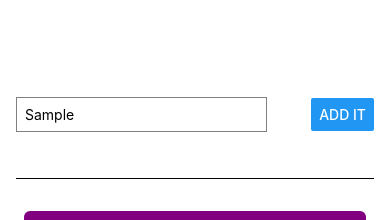
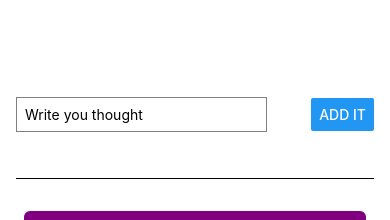
Before and after one commit to Mosiva/my-firstnativeapp, a React Native app: screen / in a window 390 px wide. Both pictures are taken after typing "Sample" into the empty fields and a click on the button "ADD IT". Shown: the top 220 px of the page. Built offline with nearby package versions, Linux system fonts and the light colour scheme.

Commit message:
divide on components

```diff
--- a/App.js
+++ b/App.js
@@ -1,23 +1,11 @@
 import { useState } from "react";
-import {
-  Button,
-  StyleSheet,
-  Text,
-  TextInput,
-  View,
-  ScrollView,
-  FlatList,
-} from "react-native";
+import { StyleSheet, View, FlatList } from "react-native";
+import GoalItem from "./components/GoalItem";
+import GoalInput from "./components/GoalInput";
 
 export default function App() {
-  const [enteredGoalText, setEneteredGoalText] = useState("");
   const [courseGoals, setCourseGoals] = useState([]);
-
-  const goalInputHandler = (enteredText) => {
-    setEneteredGoalText(enteredText);
-  };
-
-  const addGoalHandler = () => {
+  const addGoalHandler = (enteredGoalText) => {
     setCourseGoals((currentCourseGoals) => [
       ...currentCourseGoals,
       { text: enteredGoalText, id: Math.random().toString() },
@@ -25,23 +13,12 @@ export default function App() {
   };
   return (
     <View style={styles.appContainer}>
-      <View style={styles.inputContainer}>
-        <TextInput
-          style={styles.textInput}
-          placeholder="Write you thought"
-          onChangeText={goalInputHandler}
-        />
-        <Button title="Add it" onPress={addGoalHandler} />
-      </View>
+      <GoalInput onAddGoal={addGoalHandler} />
       <View style={styles.goalsContainer}>
         <FlatList
           data={courseGoals}
           renderItem={(itemData) => {
-            return (
-              <View style={styles.goalItems}>
-                <Text style={styles.goalText}>{itemData.item.text}</Text>
-              </View>
-            );
+            return <GoalItem text={itemData.item.text} />;
           }}
           keyExtractor={(item, index) => {
             return item.id;
@@ -58,32 +35,7 @@ const styles = StyleSheet.create({
     paddingTop: 50,
     paddingHorizontal: 16,
   },
-  inputContainer: {
-    flex: 1,
-    flexDirection: "row",
-    justifyContent: "space-between",
-    alignItems: "center",
-    marginBottom: 24,
-    borderBottomWidth: 1,
-    borderBottomColor: "black",
-  },
-  textInput: {
-    borderWidth: 1,
-    borderColor: "grey",
-    width: "70%",
-    marginRight: 8,
-    padding: 8,
-  },
   goalsContainer: {
     flex: 5,
   },
-  goalItems: {
-    margin: 8,
-    padding: 8,
-    borderRadius: 6,
-    backgroundColor: "purple",
-  },
-  goalText: {
-    color: "white",
-  },
 });
--- /dev/null
+++ b/components/GoalInput.js
@@ -0,0 +1,43 @@
+import { useState } from "react";
+import { StyleSheet, View, TextInput, Button } from "react-native";
+
+export default function GoalInput({ onAddGoal }) {
+  const [enteredGoalText, setEneteredGoalText] = useState("");
+  const goalInputHandler = (enteredText) => {
+    setEneteredGoalText(enteredText);
+  };
+  const addGoalHandler = () => {
+    onAddGoal(enteredGoalText);
+    setEneteredGoalText("");
+  };
+
+  return (
+    <View style={styles.inputContainer}>
+      <TextInput
+        style={styles.textInput}
+        placeholder="Write you thought"
+        onChangeText={goalInputHandler}
+        value={enteredGoalText}
+      />
+      <Button title="Add it" onPress={addGoalHandler} />
+    </View>
+  );
+}
+const styles = StyleSheet.create({
+  inputContainer: {
+    flex: 1,
+    flexDirection: "row",
+    justifyContent: "space-between",
+    alignItems: "center",
+    marginBottom: 24,
+    borderBottomWidth: 1,
+    borderBottomColor: "black",
+  },
+  textInput: {
+    borderWidth: 1,
+    borderColor: "grey",
+    width: "70%",
+    marginRight: 8,
+    padding: 8,
+  },
+});
--- /dev/null
+++ b/components/GoalItem.js
@@ -0,0 +1,21 @@
+import React from "react";
+import { StyleSheet, View, Text } from "react-native";
+
+export default function GoalItem({ text }) {
+  return (
+    <View style={styles.goalItems}>
+      <Text style={styles.goalText}>{text}</Text>
+    </View>
+  );
+}
+const styles = StyleSheet.create({
+  goalItems: {
+    margin: 8,
+    padding: 8,
+    borderRadius: 6,
+    backgroundColor: "purple",
+  },
+  goalText: {
+    color: "white",
+  },
+});
```
